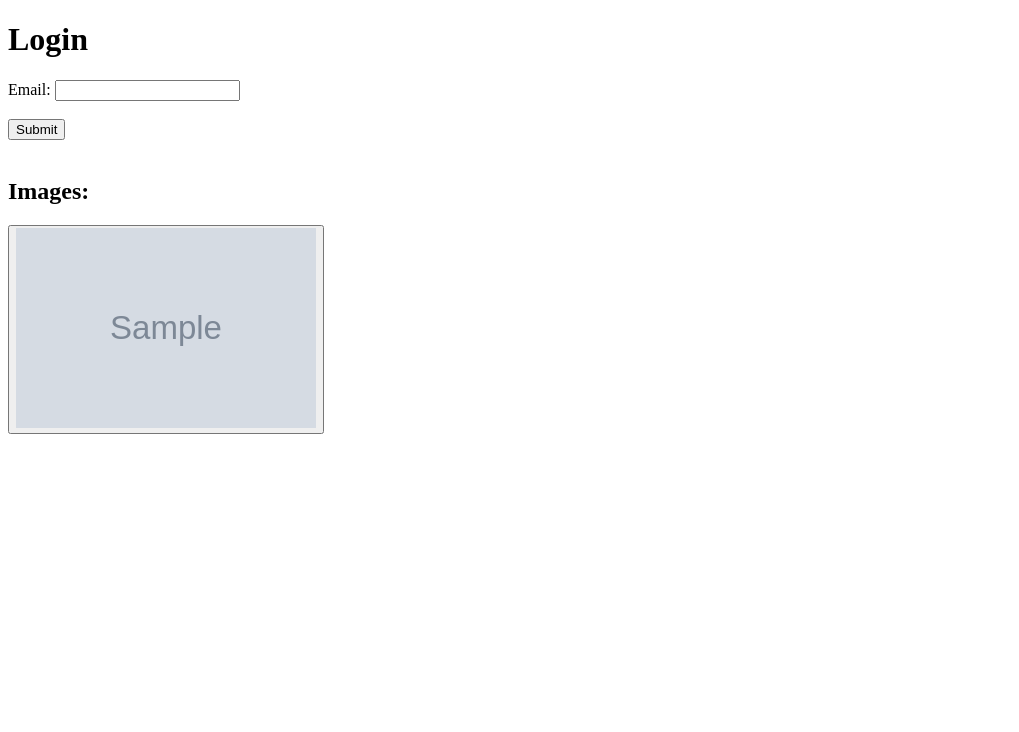
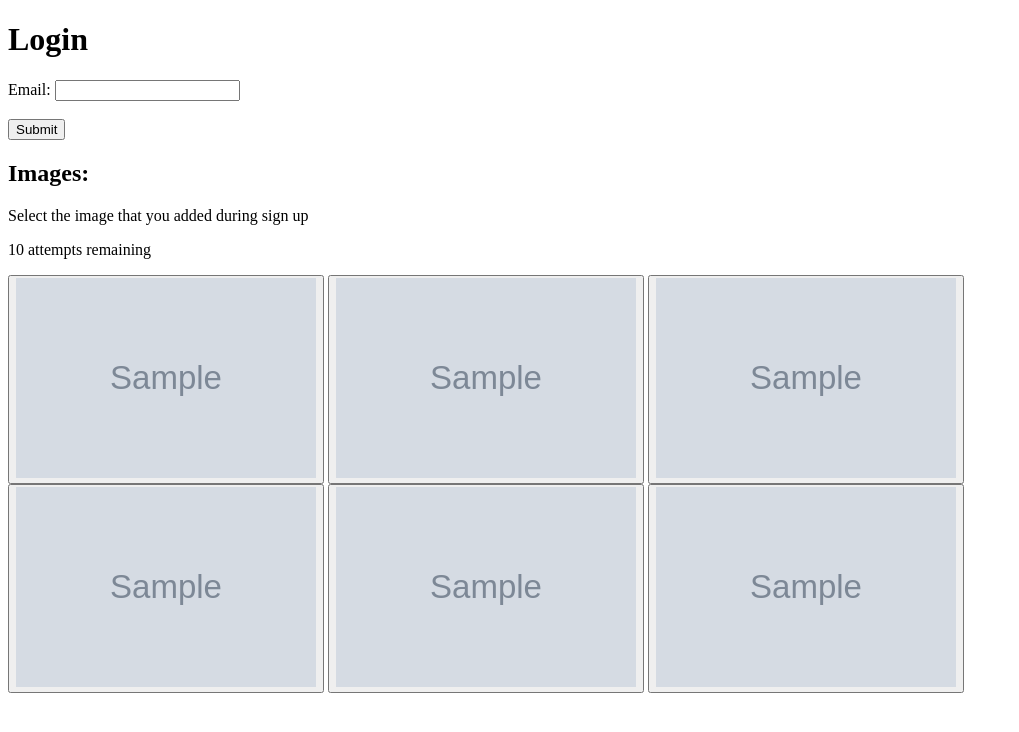
Before and after one commit to PrajwalKhambad/Graphical-Password-Authentication-using-Flask, a Flask app: template templates/login.html in a window 1280 px wide. Shown: the top 732 px of the page, without its empty margins (0-1019 px from the left). Run offline with Flask 3, Linux system fonts and the light colour scheme; the template is opened without the code that fills it: most values are stand-ins (such as "Sample title", 1, 10 or a date in 2020); grey boxes marked "Sample" are stand-in pictures.

Commit message:
complete functionality of login page added

```diff
--- a/app.py
+++ b/app.py
@@ -124,6 +124,7 @@ def login_page():
         blobs = bucket.list_blobs()
         expiration_time = timedelta(minutes=5)
         all_images = []     # this list contains all the images from the database
+        global some_images
         some_images = []    # this list will contain only the 6 images from the database
         for blob in blobs:
             all_images.append(blob.generate_signed_url(expiration=datetime.utcnow() + expiration_time))
@@ -154,9 +155,27 @@ def login_page():
         # set(some_images)
         random.shuffle(some_images)
 
-        return render_template('login.html', images=some_images)
+        attempts_remaining = 3
+
+        return render_template('login.html', images=some_images, attempts_remaining=attempts_remaining)
 
     return render_template('login.html')
 
+@app.route('/verify', methods=['POST'])
+def verify_page():
+    specific_image = specific_image_url
+    selected_image = request.form['selected_image']
+    attempts_remaining = int(request.form['attempts_remaining'])
+    if specific_image == selected_image:
+        # TODO: return the file after a successful image selection
+        return "Verification successful!"
+    else:
+        attempts_remaining -= 1
+        if attempts_remaining > 0:
+            error_message = f"Wrong image selected!\nSelect the correct image\nOnly {attempts_remaining} attempts left"
+            return render_template('login.html', error_message=error_message, images=some_images, attempts_remaining=attempts_remaining)
+        else:
+            return "Verification failed! Maximum number of attempts reached."
+
 if __name__ == '__main__':
     app.run(debug=True)
--- a/templates/login.html
+++ b/templates/login.html
@@ -1,8 +1,10 @@
 <!DOCTYPE html>
 <html>
+
 <head>
   <title>Login</title>
 </head>
+
 <body>
   <h1>Login</h1>
   <form method="POST" action="/login">
@@ -11,16 +13,30 @@
     <br><br>
     <input type="submit" value="Submit">
   </form>
-    <br>
   <h2>Images:</h2>
+  <p>Select the image that you added during sign up</p>
+  {% if attempts_remaining %}
+  <p>{{ attempts_remaining }} attempts remaining</p>
+  {% endif %}
+  <form method="POST" action="/verify">
     {% if images %}
-      {% for image in images %}
-        <button>
-            <img src="{{ image }}" width="300" height="200">
+    {% for i in range(6) %}
+    <button name="selected_image" value="{{ images[i] }}">
+      <img src="{{ images[i] }}" width="300" height="200">
     </button>
     {% endfor %}
     {% else %}
     <p>No images found.</p>
     {% endif %}
+    <br>
+    {% if error_message %}
+    <script>
+      var alert_msg = '{{ error_message|tojson }}';
+      alert(alert_msg)
+    </script>
+    {% endif %}
+    <input type="hidden" name="attempts_remaining" value="{{ attempts_remaining }}">
+  </form>
 </body>
+
 </html>
```
Lines whose indentation alone changed are shown as unchanged.
